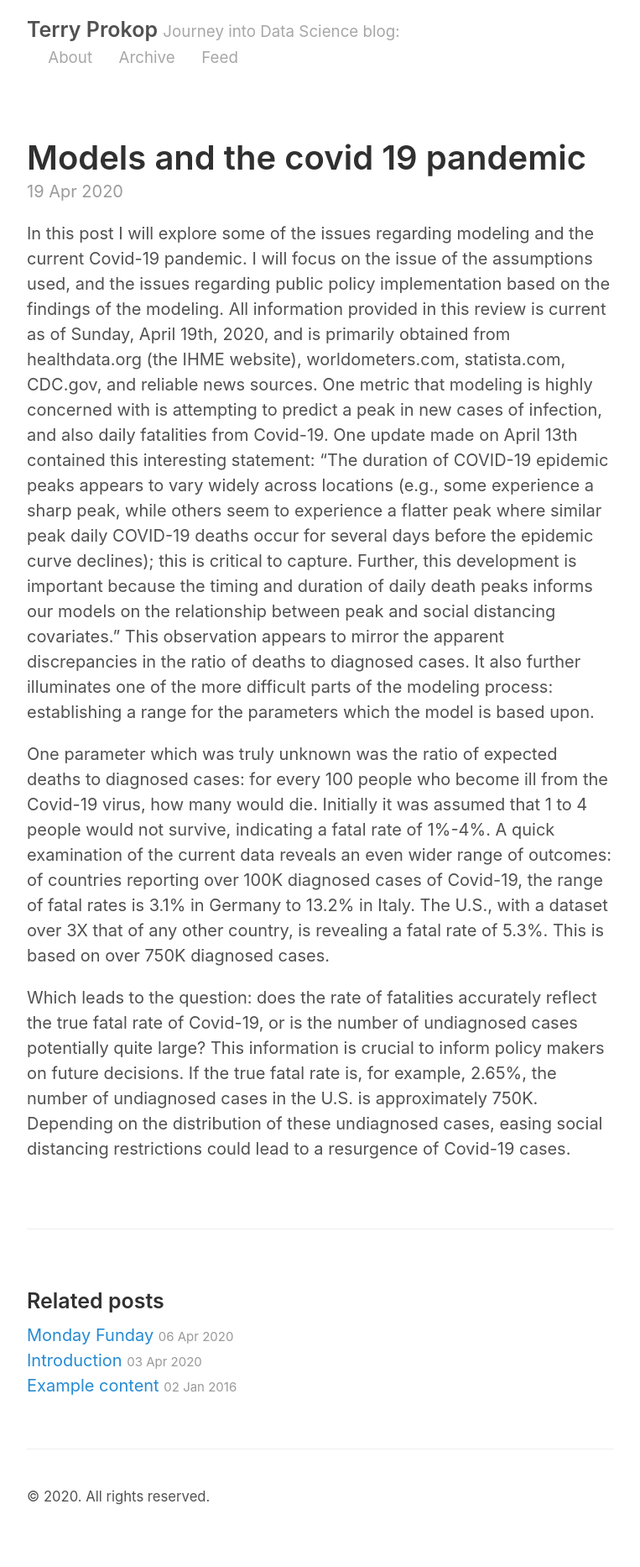
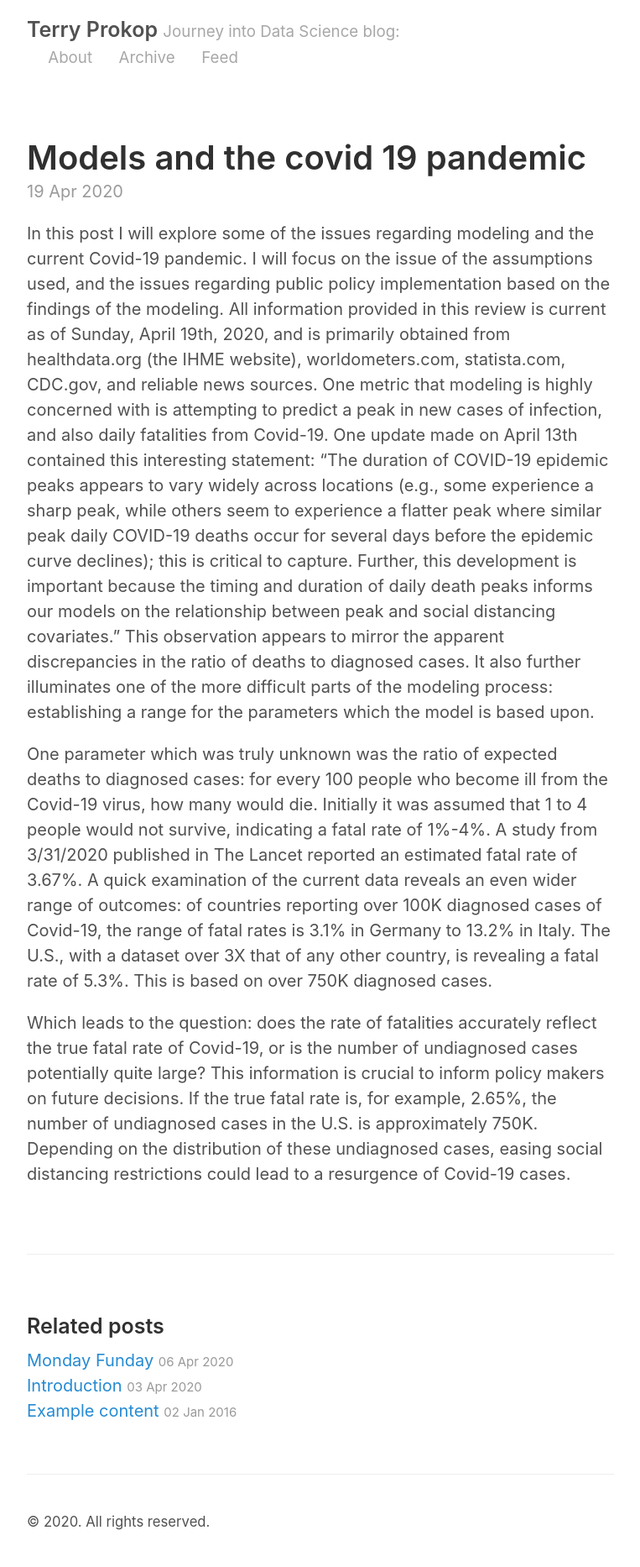
Before and after one commit to toko258/toko258.github.io, a Jekyll site: the page built from _posts/2020-04-19-Models and the Covid-19 pandemic.md, in a window 1280 px wide. Shown: the whole page at 84% size, without its empty margins (258-1021 px from the left). Built offline with Jekyll 4.4.1, drawn with Linux system fonts in a browser that asks for light colours; our own code applies the rules of GitHub Pages for plain Markdown files; before the commit the page ends 1836 px from its top, so only the background shows below that.

Commit message:
Update 2020-04-19-Models and the Covid-19 pandemic.md

```diff
--- a/_posts/2020-04-19-Models and the Covid-19 pandemic.md
+++ b/_posts/2020-04-19-Models and the Covid-19 pandemic.md
@@ -13,7 +13,7 @@ of the assumptions used, and the issues regarding public policy implementation b
 
   One parameter which was truly unknown was the ratio of expected deaths to diagnosed cases:  for every 100 people who become ill
   from the Covid-19 virus, how many would die.  Initially it was assumed that 1 to 4 people would not survive, indicating a fatal rate
-  of 1%-4%.  A quick examination of the current data reveals an even wider range of outcomes: of countries reporting over 100K diagnosed
+  of 1%-4%.  A study from 3/31/2020 published in The Lancet reported an estimated fatal rate of 3.67%.  A quick examination of the current data reveals an even wider range of outcomes: of countries reporting over 100K diagnosed
   cases of Covid-19, the range of fatal rates is 3.1% in Germany to 13.2% in Italy.  The U.S., with a dataset over 3X that of any other country,
   is revealing a fatal rate of 5.3%.  This is based on over 750K diagnosed cases.
 
```
